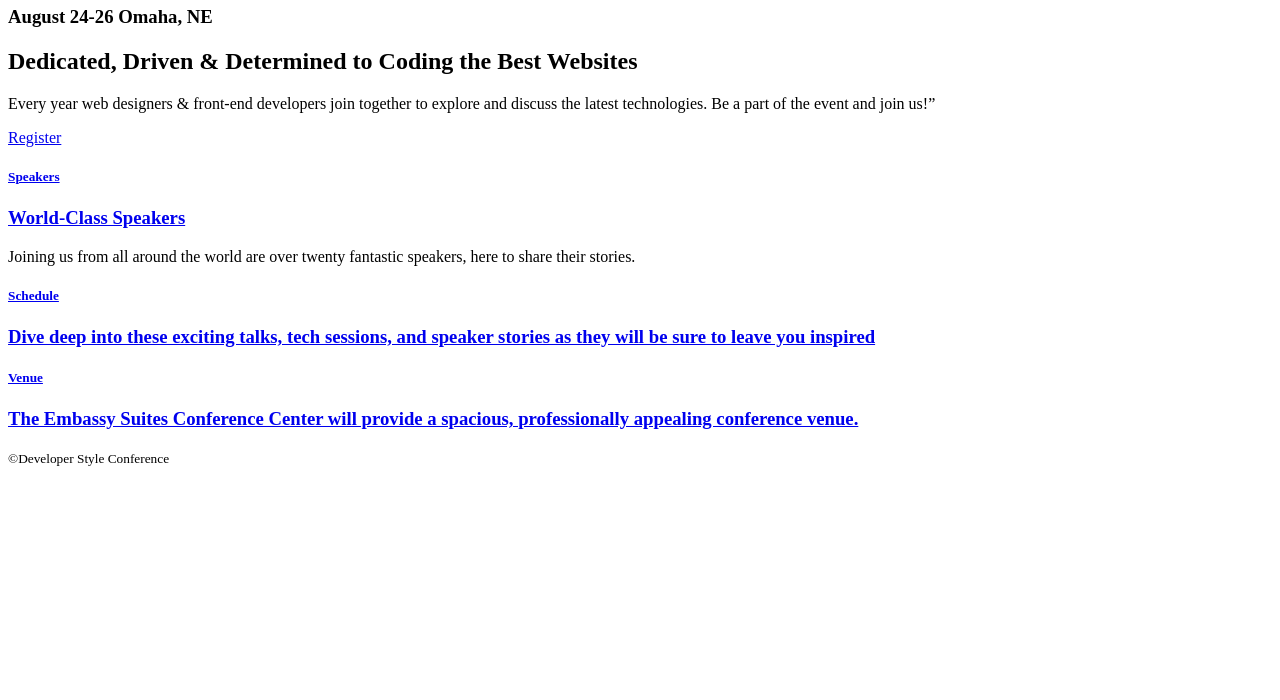
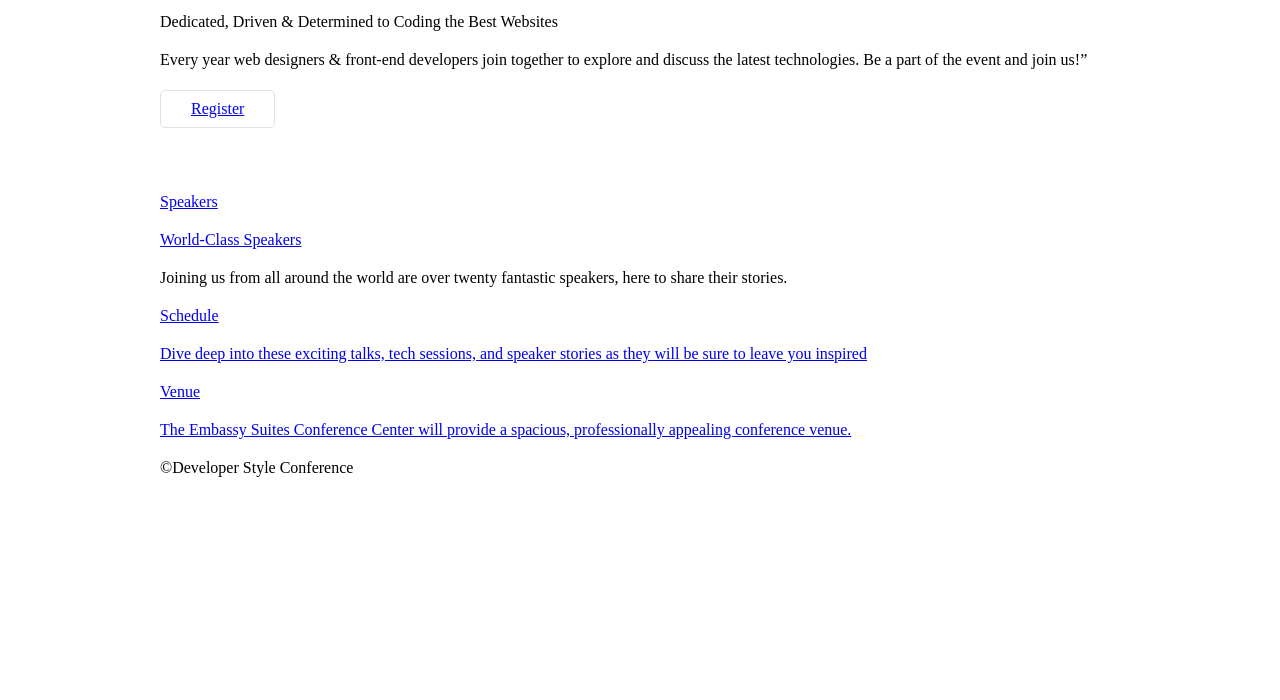
Before and after one commit to CoffeeFTW/foundations-of-web-dev, a plain HTML site: page Style_Conference/index.html in a window 1280 px wide. Shown: the part 100-800 px from the top of the page. Drawn offline with Linux system fonts and the light colour scheme.

Commit message:
style conference pt 2

```diff
--- /dev/null
+++ b/Style_Conference/css/standard.css
@@ -0,0 +1,186 @@
+/*================================
+Browser Resets & Vendor Prefixes
+==================================*/
+html,
+body,
+div,
+span,
+applet,
+object,
+iframe,
+h1,
+h2,
+h3,
+h4,
+h5,
+h6,
+p,
+blockquote,
+pre,
+a,
+abbr,
+acronym,
+address,
+big,
+cite,
+code,
+del,
+dfn,
+em,
+img,
+ins,
+kbd,
+q,
+s,
+samp,
+small,
+strike,
+strong,
+sub,
+sup,
+tt,
+var,
+b,
+u,
+i,
+center,
+dl,
+dt,
+dd,
+ol,
+ul,
+li,
+fieldset,
+form,
+label,
+legend,
+table,
+caption,
+tbody,
+tfoot,
+thead,
+tr,
+th,
+td,
+article,
+aside,
+canvas,
+details,
+embed,
+figure,
+figcaption,
+footer,
+header,
+hgroup,
+menu,
+nav,
+output,
+ruby,
+section,
+summary,
+time,
+mark,
+audio,
+video {
+    margin: 0;
+    padding: 0;
+    border: 0;
+    font-size: 100%;
+    font: inherit;
+    vertical-align: baseline;
+}
+
+
+/* HTML5 display-role reset for older browsers */
+
+article,
+aside,
+details,
+figcaption,
+figure,
+footer,
+header,
+hgroup,
+menu,
+nav,
+section {
+    display: block;
+}
+
+body {
+    line-height: 1;
+}
+
+ol,
+ul {
+    list-style: none;
+}
+
+blockquote,
+q {
+    quotes: none;
+}
+
+blockquote:before,
+blockquote:after,
+q:before,
+q:after {
+    content: '';
+    content: none;
+}
+
+table {
+    border-collapse: collapse;
+    border-spacing: 0;
+}
+
+
+
+/*================================
+Grid Styles
+==================================*/
+*,
+*:before
+*:after {
+    -webkit-box-sizing: border-box;
+    -moz-box-sizing: border-box;
+        box-sizing: border-box;
+}
+
+.container {
+margin: 0 auto;
+padding-left: 30px;
+padding-right: 30px;
+width: 960px;
+}
+
+.hero {
+   padding: 22px 80px 66px 80px;
+}
+
+/*================================
+H1-H6 Heading Styles
+==================================*/
+
+h1,
+h2,
+h3,
+h4,
+h5,
+p {
+    margin-bottom: 22px;
+}
+
+/*================================
+Buttons
+==================================*/
+.btn {
+    border-radius: 5px;
+    display: inline-block;
+    margin: 0;
+}
+
+.btn-alt {
+    border: 1px solid #dfe2e5;
+    padding: 10px 30px;
+}
--- a/Style_Conference/index.html
+++ b/Style_Conference/index.html
@@ -4,10 +4,11 @@
     <meta charset="UTF-8">
     <meta http-equiv="X-UA-Compatible" content="IE=edge">
     <meta name="viewport" content="width=device-width, initial-scale=1.0">
+    <link rel="stylesheet" href="css/standard.css">
     <title>Style Conference</title>
 </head>
 <body>
-    <header>
+    <header class="container">
         <nav>
             <a href="index.html">Home</a>
             <a href="speakers.html">Speakers</a>
@@ -23,11 +24,14 @@
         </h1>
         <h3>August 24-26 Omaha, NE </h3>
     </header>
-    <section>
+    <!--THis is the Hero Section-->
+    <section class="hero container">
         <h2>Dedicated, Driven & Determined to Coding the Best Websites</h2>
         <p>Every year web designers & front-end developers join together to explore and discuss the latest technologies. Be a part of the event and join us!”</p>
-        <a href="register.html">Register</a>
+        <a class="btn btn-alt" href="register.html">Register</a>
     </section>
+
+    <section class="container">
         <section>
             <a href="speakers.html">
             <h5>Speakers</h5>
@@ -47,9 +51,8 @@
             <h3>The Embassy Suites Conference Center will provide a spacious, professionally appealing conference venue.</h3>
             </a>
         </section>
-</body>
-<nav></nav>
-<footer>
+    </section>
+    <footer class="container">
         <small>&copy;Developer Style Conference</small>
         <nav>
             <a href="index.html"></a>
@@ -58,4 +61,7 @@
             <a href="venue.html"></a>
         </nav>
     </footer>
+</body>
+
+
 </html>
```
Also changed, not shown: Style_Conference/register.html (+4 -2 lines), Style_Conference/schedule.html (+4 -2 lines), Style_Conference/speakers.html (+3 -2 lines), Style_Conference/venue.html (+3 -2 lines), 1 other file. Lines whose indentation alone changed are shown as unchanged.
